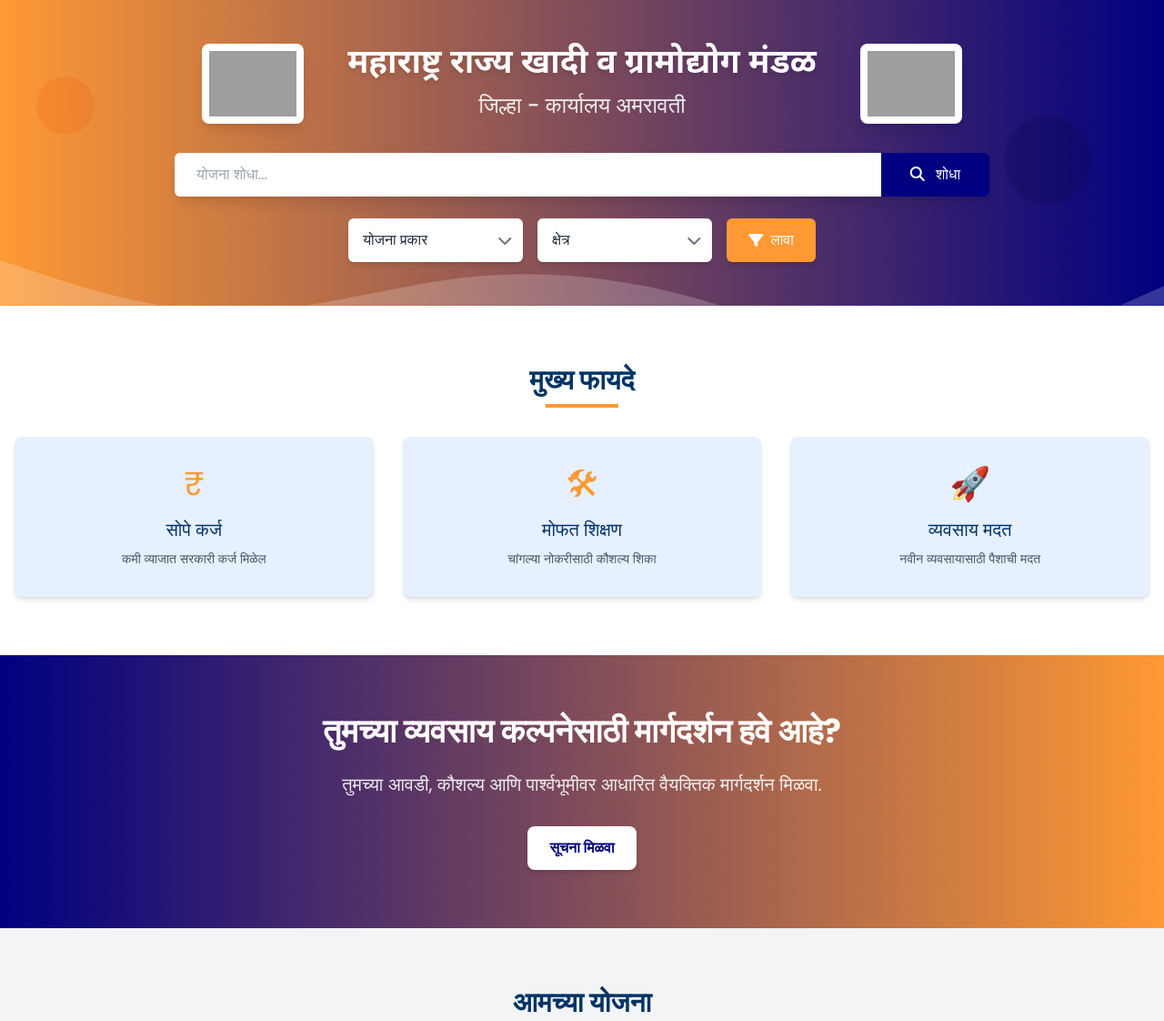
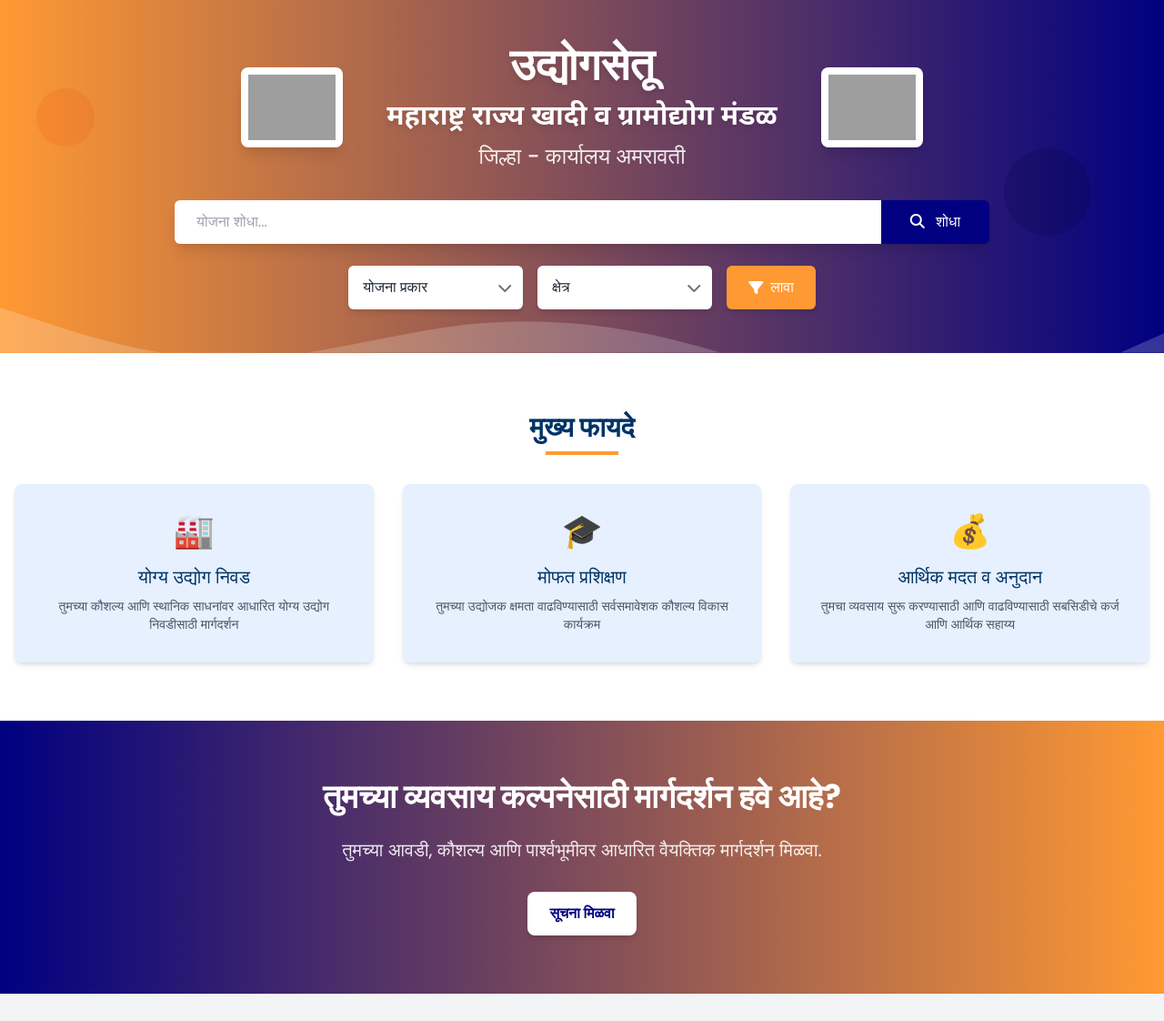
Before and after one commit to Codeayu/MahaPower, a Django app: page / in a window 1280 px wide. Shown: the part 70-1192 px from the top of the page at 91% size. Run offline with Django 5.2, Linux system fonts and the light colour scheme; data that the repository does not hold is empty; some libraries are stand-ins or nearby versions; grey boxes are pictures that could not be loaded.

Commit message:
home page updated

```diff
--- a/core/home/templates/index.html
+++ b/core/home/templates/index.html
@@ -1,6 +1,7 @@
 {% extends 'base.html' %}
-{% block title %}Maharashtra State Khadi & Village Industries Board{% endblock %}
+{% block title %}UdyogSetu - Maharashtra State Khadi & Village Industries Board{% endblock %}
 {% block content %}
+
 <!-- Hero Section with Enhanced Saffron-Blue Design -->
 <section class="bg-gradient-to-r from-[#FF9933] to-[#000080] text-white py-12 relative overflow-hidden">
     <!-- Decorative wave effect -->
@@ -22,17 +23,21 @@
                  class="w-28 h-auto md:mr-8 mb-6 md:mb-0 bg-white p-2 rounded-lg shadow-lg hover:scale-105 transition-transform">
 
             <div class="mx-4">
-        <h2 class="text-3xl md:text-4xl font-bold font-devanagari mb-2 drop-shadow-md marathi-text">
+                <h1 class="text-4xl md:text-5xl font-bold mb-4 drop-shadow-md english-text">UdyogSetu</h1>
+                <h1 class="text-4xl md:text-5xl font-bold mb-4 drop-shadow-md marathi-text hidden">उद्योगसेतू</h1>
+
+                <h2 class="text-2xl md:text-3xl font-bold font-devanagari mb-2 drop-shadow-md marathi-text">
                     महाराष्ट्र राज्य खादी व ग्रामोद्योग मंडळ
                 </h2>
-        <h2 class="text-3xl md:text-4xl font-bold font-devanagari mb-2 drop-shadow-md english-text hidden">
-          Maharashtra Khadi Board
+                <h2 class="text-2xl md:text-3xl font-bold font-devanagari mb-2 drop-shadow-md english-text hidden">
+                    Maharashtra State Khadi & Village Industries Board
                 </h2>
+
                 <h3 class="text-xl md:text-2xl text-white/90 font-medium marathi-text">
                     जिल्हा - कार्यालय अमरावती
                 </h3>
                 <h3 class="text-xl md:text-2xl text-white/90 font-medium english-text hidden">
-          Amravati Office
+                    District Office - Amravati
                 </h3>
             </div>
 
@@ -110,42 +115,68 @@
     </div>
 </section>
 
-
 <!-- Key Features -->
 <section class="py-16 bg-white">
     <div class="container mx-auto px-4 max-w-7xl">
-      <h2 class="text-3xl text-center text-navyBlue mb-8 font-bold relative pb-3 after:content-[''] after:absolute after:bottom-0 after:left-1/2 after:-translate-x-1/2 after:w-20 after:h-1 after:bg-saffron english-text">Main Benefits</h2>
-      <h2 class="text-3xl text-center text-navyBlue mb-8 font-bold relative pb-3 after:content-[''] after:absolute after:bottom-0 after:left-1/2 after:-translate-x-1/2 after:w-20 after:h-1 after:bg-saffron marathi-text hidden">मुख्य फायदे</h2>
+        <h2 class="text-3xl text-center text-navyBlue mb-8 font-bold relative pb-3 after:content-[''] after:absolute after:bottom-0 after:left-1/2 after:-translate-x-1/2 after:w-20 after:h-1 after:bg-saffron english-text">
+            Main Benefits
+        </h2>
+        <h2 class="text-3xl text-center text-navyBlue mb-8 font-bold relative pb-3 after:content-[''] after:absolute after:bottom-0 after:left-1/2 after:-translate-x-1/2 after:w-20 after:h-1 after:bg-saffron marathi-text hidden">
+            मुख्य फायदे
+        </h2>
+
         <div class="grid grid-cols-1 md:grid-cols-3 gap-8">
+            <!-- Suitable Industries Card -->
             <div class="bg-lightBlue p-8 rounded-lg shadow-md text-center hover:-translate-y-1 transition-transform">
-          <div class="text-4xl text-saffron mb-4">₹</div>
-          <h3 class="text-xl text-navyBlue mb-2 font-medium english-text">Easy Loans</h3>
-          <h3 class="text-xl text-navyBlue mb-2 font-medium marathi-text hidden">सोपे कर्ज</h3>
-          <p class="text-sm text-gray-600 english-text">Get government loans with low interest</p>
-          <p class="text-sm text-gray-600 marathi-text hidden">कमी व्याजात सरकारी कर्ज मिळेल</p>
+                <div class="text-4xl text-saffron mb-4">🏭</div>
+                <h3 class="text-xl text-navyBlue mb-2 font-medium english-text">Suitable Industries</h3>
+                <h3 class="text-xl text-navyBlue mb-2 font-medium marathi-text hidden">योग्य उद्योग निवड</h3>
+                <p class="text-sm text-gray-600 english-text">
+                    Guidance for selecting appropriate industries based on your skills and local resources
+                </p>
+                <p class="text-sm text-gray-600 marathi-text hidden">
+                    तुमच्या कौशल्य आणि स्थानिक साधनांवर आधारित योग्य उद्योग निवडीसाठी मार्गदर्शन
+                </p>
             </div>
+
+            <!-- Free Training Card -->
             <div class="bg-lightBlue p-8 rounded-lg shadow-md text-center hover:-translate-y-1 transition-transform">
-          <div class="text-4xl text-saffron mb-4">🛠</div>
+                <div class="text-4xl text-saffron mb-4">🎓</div>
                 <h3 class="text-xl text-navyBlue mb-2 font-medium english-text">Free Training</h3>
-          <h3 class="text-xl text-navyBlue mb-2 font-medium marathi-text hidden">मोफत शिक्षण</h3>
-          <p class="text-sm text-gray-600 english-text">Learn skills for better jobs</p>
-          <p class="text-sm text-gray-600 marathi-text hidden">चांगल्या नोकरीसाठी कौशल्य शिका</p>
+                <h3 class="text-xl text-navyBlue mb-2 font-medium marathi-text hidden">मोफत प्रशिक्षण</h3>
+                <p class="text-sm text-gray-600 english-text">
+                    Comprehensive skill development programs to enhance your entrepreneurial capabilities
+                </p>
+                <p class="text-sm text-gray-600 marathi-text hidden">
+                    तुमच्या उद्योजक क्षमता वाढविण्यासाठी सर्वसमावेशक कौशल्य विकास कार्यक्रम
+                </p>
             </div>
+
+            <!-- Financial Assistance Card -->
             <div class="bg-lightBlue p-8 rounded-lg shadow-md text-center hover:-translate-y-1 transition-transform">
-          <div class="text-4xl text-saffron mb-4">🚀</div>
-          <h3 class="text-xl text-navyBlue mb-2 font-medium english-text">Business Help</h3>
-          <h3 class="text-xl text-navyBlue mb-2 font-medium marathi-text hidden">व्यवसाय मदत</h3>
-          <p class="text-sm text-gray-600 english-text">Money support for new businesses</p>
-          <p class="text-sm text-gray-600 marathi-text hidden">नवीन व्यवसायासाठी पैशाची मदत</p>
+                <div class="text-4xl text-saffron mb-4">💰</div>
+                <h3 class="text-xl text-navyBlue mb-2 font-medium english-text">Financial Assistance & Subsidies</h3>
+                <h3 class="text-xl text-navyBlue mb-2 font-medium marathi-text hidden">आर्थिक मदत व अनुदान</h3>
+                <p class="text-sm text-gray-600 english-text">
+                    Subsidized loans and financial support to help you start and grow your business
+                </p>
+                <p class="text-sm text-gray-600 marathi-text hidden">
+                    तुमचा व्यवसाय सुरू करण्यासाठी आणि वाढविण्यासाठी सबसिडीचे कर्ज आणि आर्थिक सहाय्य
+                </p>
             </div>
         </div>
     </div>
 </section>
+
 <!-- Business Suggestion Call to Action -->
 <section class="py-16 bg-gradient-to-r from-[#000080] to-[#FF9933] text-white">
     <div class="container mx-auto px-4 max-w-4xl text-center">
-    <h2 class="text-3xl md:text-4xl font-bold mb-6 english-text">Need Guidance for Your Business Idea?</h2>
-    <h2 class="text-3xl md:text-4xl font-bold mb-6 marathi-text hidden">तुमच्या व्यवसाय कल्पनेसाठी मार्गदर्शन हवे आहे?</h2>
+        <h2 class="text-3xl md:text-4xl font-bold mb-6 english-text">
+            Need Guidance for Your Business Idea?
+        </h2>
+        <h2 class="text-3xl md:text-4xl font-bold mb-6 marathi-text hidden">
+            तुमच्या व्यवसाय कल्पनेसाठी मार्गदर्शन हवे आहे?
+        </h2>
 
         <p class="text-lg md:text-xl mb-8 text-white/90 english-text">
             Get personalized business suggestions based on your interest, skills, and background.
@@ -165,21 +196,27 @@
     </div>
 </section>
 
-
-
 <!-- Featured Schemes -->
 <section class="py-16 bg-gray-100">
     <div class="container mx-auto px-4 max-w-7xl">
-      <h2 class="text-3xl text-center text-navyBlue mb-8 font-bold relative pb-3 after:content-[''] after:absolute after:bottom-0 after:left-1/2 after:-translate-x-1/2 after:w-20 after:h-1 after:bg-saffron english-text">Our Schemes</h2>
-      <h2 class="text-3xl text-center text-navyBlue mb-8 font-bold relative pb-3 after:content-[''] after:absolute after:bottom-0 after:left-1/2 after:-translate-x-1/2 after:w-20 after:h-1 after:bg-saffron marathi-text hidden">आमच्या योजना</h2>
+        <h2 class="text-3xl text-center text-navyBlue mb-8 font-bold relative pb-3 after:content-[''] after:absolute after:bottom-0 after:left-1/2 after:-translate-x-1/2 after:w-20 after:h-1 after:bg-saffron english-text">
+            Our Schemes
+        </h2>
+        <h2 class="text-3xl text-center text-navyBlue mb-8 font-bold relative pb-3 after:content-[''] after:absolute after:bottom-0 after:left-1/2 after:-translate-x-1/2 after:w-20 after:h-1 after:bg-saffron marathi-text hidden">
+            आमच्या योजना
+        </h2>
+
         <div class="grid grid-cols-1 md:grid-cols-2 lg:grid-cols-3 gap-8">
             {% for scheme in schemes %}
             <div class="bg-white rounded-lg overflow-hidden shadow-md hover:-translate-y-1 transition-transform">
                 <div class="h-48 overflow-hidden">
                     <img src="{{ scheme.image.url }}" alt="{{ scheme.title }}" class="w-full h-full object-cover">
                 </div>
+
                 <div class="p-6">
-            <span class="inline-block bg-lightBlue text-navyBlue px-3 py-1 rounded-full text-xs mb-3 english-text">{{ scheme.sector }}</span>
+                    <span class="inline-block bg-lightBlue text-navyBlue px-3 py-1 rounded-full text-xs mb-3 english-text">
+                        {{ scheme.sector }}
+                    </span>
                     <span class="inline-block bg-lightBlue text-navyBlue px-3 py-1 rounded-full text-xs mb-3 marathi-text hidden">
                         {% if scheme.sector == "Agriculture" %}शेती
                         {% elif scheme.sector == "Manufacturing" %}उद्योग
@@ -187,16 +224,26 @@
                         {% elif scheme.sector == "MSME" %}छोटे उद्योग
                         {% else %}{{ scheme.sector }}{% endif %}
                     </span>
+
                     <h3 class="text-xl text-navyBlue mb-1 font-medium marathi-text">{{ scheme.name_mr }}</h3>
                     <h3 class="text-xl text-navyBlue mb-1 font-medium english-text hidden">{{ scheme.name_en }}</h3>
+
                     <p class="text-gray-700 text-sm mb-4 english-text">{{ scheme.summary }}</p>
                     <p class="text-gray-700 text-sm mb-4 marathi-text hidden">{{ scheme.summary_mr }}</p>
-            <a href="{% url 'scheme_detail' scheme.id %}" class="bg-saffron text-white py-2 px-4 rounded block text-center hover:bg-orange-500 transition-colors english-text">More Info</a>
-            <a href="{% url 'scheme_detail' scheme.id %}" class="bg-saffron text-white py-2 px-4 rounded block text-center hover:bg-orange-500 transition-colors marathi-text hidden">अधिक माहिती</a>
+
+                    <a href="{% url 'scheme_detail' scheme.id %}"
+                       class="bg-saffron text-white py-2 px-4 rounded block text-center hover:bg-orange-500 transition-colors english-text">
+                        More Info
+                    </a>
+                    <a href="{% url 'scheme_detail' scheme.id %}"
+                       class="bg-saffron text-white py-2 px-4 rounded block text-center hover:bg-orange-500 transition-colors marathi-text hidden">
+                        अधिक माहिती
+                    </a>
                 </div>
             </div>
             {% endfor %}
         </div>
     </div>
 </section>
+
 {% endblock %}
```
Lines whose indentation alone changed are shown as unchanged.
